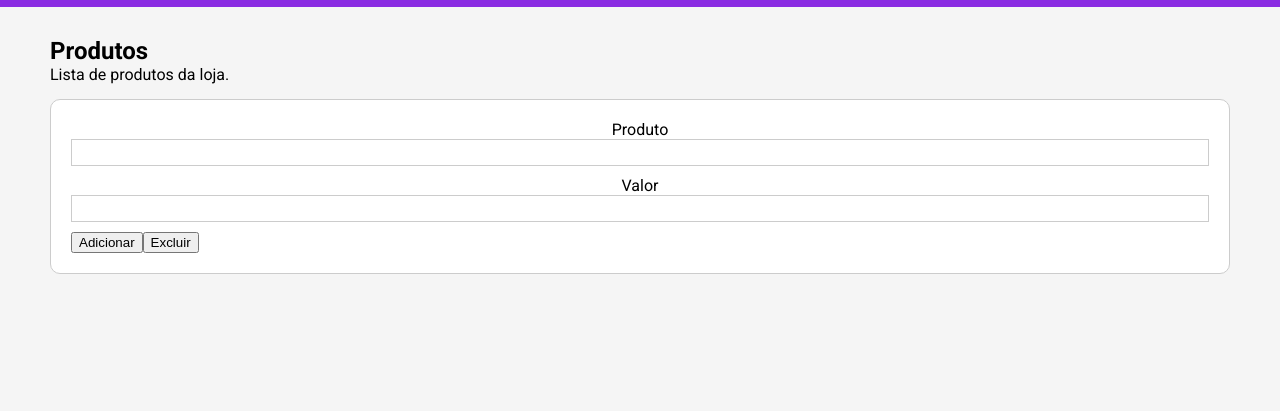
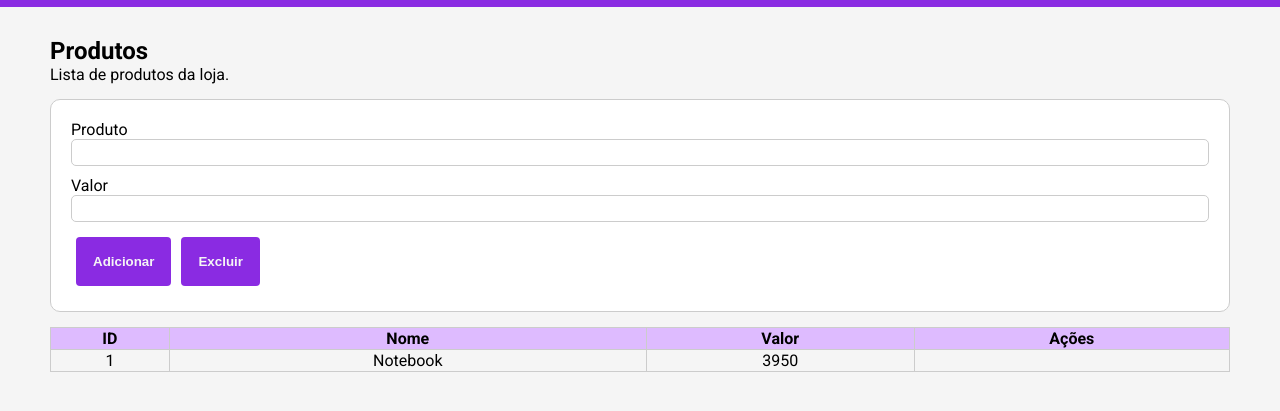
Before and after one commit to pierreaquinodev/JS-Orientacao-Objetos, a plain HTML site: page index.html in a window 1280 px wide. Shown: the part 51-462 px from the top of the page. Drawn offline with Linux system fonts and the light colour scheme.

Commit message:
implementação da tabela de produtos

```diff
--- a/index.html
+++ b/index.html
@@ -1,5 +1,5 @@
 <!DOCTYPE html>
-<html lang="en">
+<html lang="pt-BR">
     <head>
         <link rel="preconnect" href="https://fonts.googleapis.com" />
         <link rel="preconnect" href="https://fonts.gstatic.com" crossorigin />
@@ -39,6 +39,24 @@
                     Excluir
                 </button>
             </div>
+            <div class="content">
+                <table border="1">
+                    <thead>
+                        <th>ID</th>
+                        <th>Nome</th>
+                        <th>Valor</th>
+                        <th>Ações</th>
+                    </thead>
+                    <tbody>
+                        <tr>
+                            <td>1</td>
+                            <td>Notebook</td>
+                            <td>3950</td>
+                        </tr>
+                    </tbody>
+                </table>
+            </div>
+
         </main>
 
         <script src="./script.js"></script>
--- a/style.css
+++ b/style.css
@@ -25,9 +25,39 @@ main {
 .lineInput {
     display: grid;
     margin-bottom: 10px;
-    text-align: center;
 }
 input {
     padding: 5px;
     border: 1px solid #ccc;
+    border-radius: 5px;
+    outline: none;
 }
+button {
+    border: 2px solid transparent;
+    padding: 10px;
+    outline: none;
+    background-color: blueviolet;
+    color: whitesmoke;
+    margin: 5px;
+    padding: 15px;
+    border-radius: 4px;
+    font-weight: 700;
+}
+button:hover {
+    background-color: white;
+    color: blueviolet;
+    border: 2px solid blueviolet;
+    transition: 1s;
+}
+.content {
+    margin-top: 15px;
+}
+table {
+    border-collapse: collapse;
+    border: 1px solid #ccc;
+    width: 100%;
+    text-align: center;
+}
+table th {
+    background-color: rgb(222, 187, 255);
+}
```
